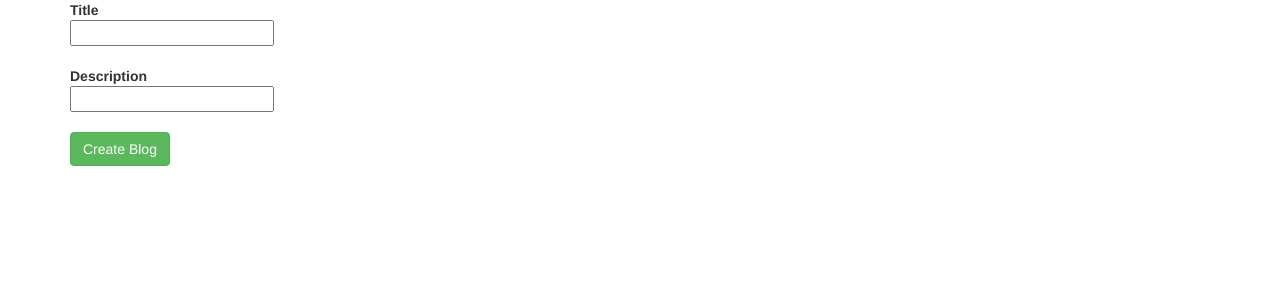
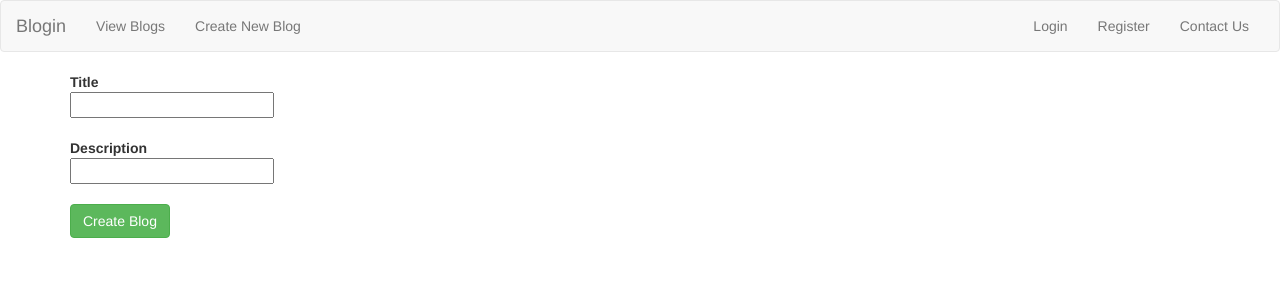
Before and after one commit to WebDevCaptain/Web_Blog_using_Flask, a Flask app: page /blogs/new in a window 1280 px wide. Shown: the top 300 px of the page. Run offline with Flask 2, Linux system fonts and the light colour scheme; some libraries are stand-ins or nearby versions.

Commit message:
Web-Blog Ver 2.0

```diff
--- a/app.py
+++ b/app.py
@@ -27,6 +27,10 @@ def register_template():
 def initialize_database():
     Database.initialize()
 
+@app.route('/logout', methods=['GET'])
+def logout():
+    session['email'] = None
+    return render_template('home.html')
 
 @app.route('/auth/login', methods=['POST'])
 def login_user():
@@ -98,4 +102,4 @@ def create_new_post(blog_id):
 
 
 if __name__ == '__main__':
-    app.run(port=4995)
+    app.run(port=5000)
--- a/templates/base.html
+++ b/templates/base.html
@@ -7,11 +7,56 @@
     <link rel="stylesheet" href="{{ url_for('static', filename='css/main.css')}}">
 </head>
 <body>
+
+<!-- Navbar -->
+<nav class="navbar navbar-default">
+    <div class="container-fluid">
+        <!-- Brand and toggle get grouped for better mobile display -->
+        <div class="navbar-header">
+        <button type="button" class="navbar-toggle collapsed" data-toggle="collapse" data-target="#bs-example-navbar-collapse-1" aria-expanded="false">
+            <span class="sr-only">Toggle navigation</span>
+            <span class="icon-bar"></span>
+            <span class="icon-bar"></span>
+            <span class="icon-bar"></span>
+        </button>
+        <a class="navbar-brand" href="/">Blogin</a>
+        </div>
+
+        <!-- Collect the nav links, forms, and other content for toggling -->
+        <div class="collapse navbar-collapse" id="bs-example-navbar-collapse-1">
+        <ul class="nav navbar-nav">
+            <!-- <li class="active"><a href="#">Link <span class="sr-only">(current)</span></a></li> -->
+            <li><a href="/blogs">View Blogs</a></li>
+            <li><a href="/blogs/new">Create New Blog</a></li>
+
+        </ul>
+
+
+        <!-- <form class="navbar-form navbar-left">
+            <div class="form-group">
+            <input type="text" class="form-control" placeholder="Search">
+            </div>
+            <button type="submit" class="btn btn-default">Submit</button>
+        </form> -->
+
+
+        <ul class="nav navbar-nav navbar-right">
+            <li><a href="/login">Login</a></li>
+            <li><a href="/register">Register</a></li>
+            <li><a href="#">Contact Us</a></li>
+
+        </ul>
+        </div><!-- /.navbar-collapse -->
+    </div><!-- /.container-fluid -->
+</nav>
+
+<!-- Contents -->
 {% block content %}
 
 
 {% endblock %}
 
+<script src="https://cdnjs.cloudflare.com/ajax/libs/jquery/2.1.4/jquery.min.js"></script>
 <script src="https://maxcdn.bootstrapcdn.com/bootstrap/3.3.7/js/bootstrap.min.js" integrity="sha384-Tc5IQib027qvyjSMfHjOMaLkfuWVxZxUPnCJA7l2mCWNIpG9mGCD8wGNIcPD7Txa" crossorigin="anonymous"></script>
 </body>
 </html>
```
Also changed, not shown: templates/home.html (added, +10 -0 lines), common/__init__.py (deleted), models/__init__.py (deleted), 2 other files.
